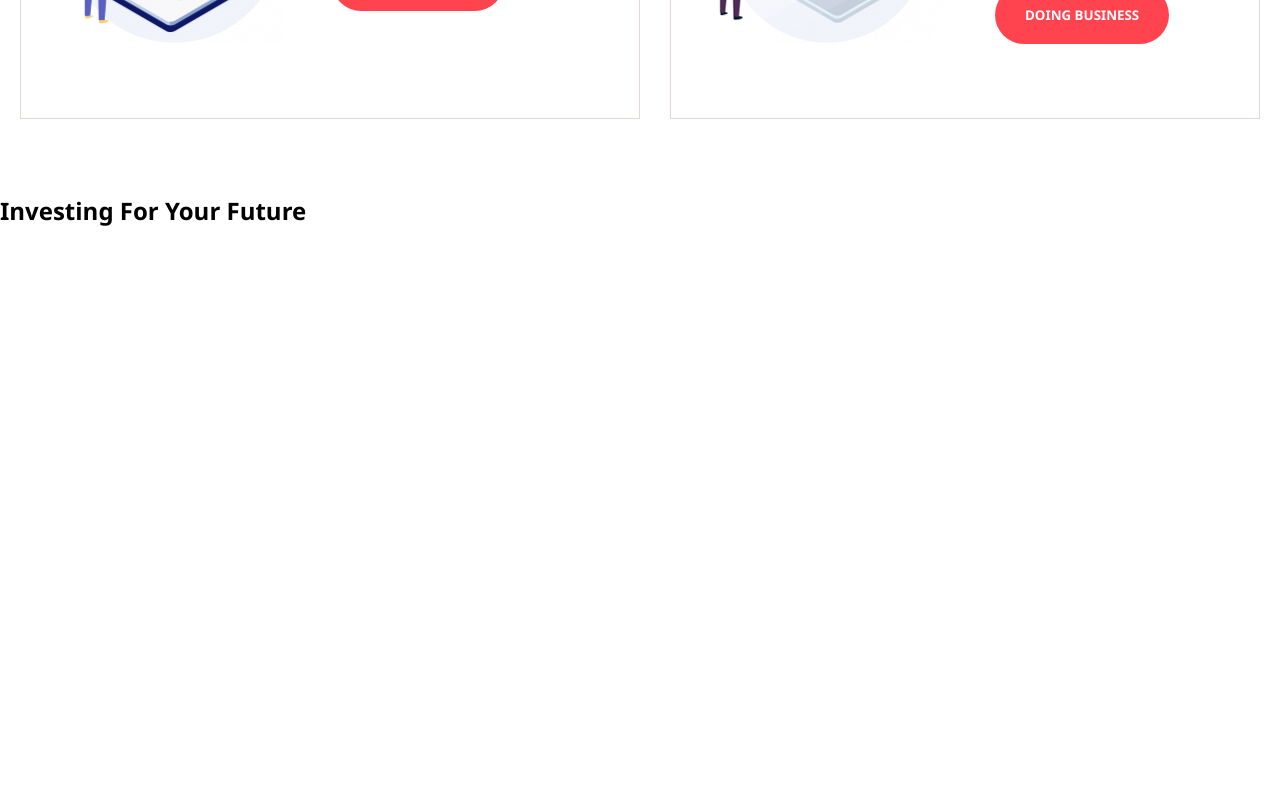
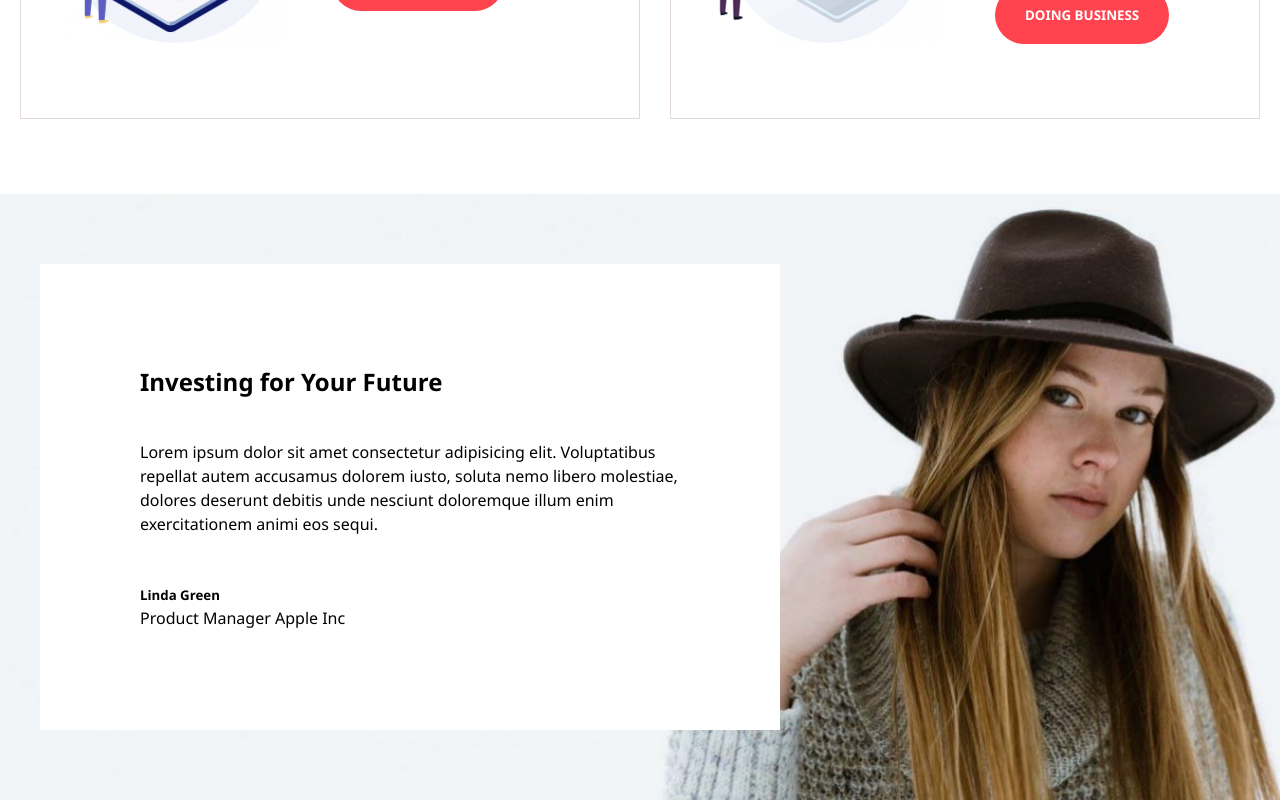
Before and after one commit to AlessandroTacconi/proj-html-vuejs, a Vue app: page / in a window 1280 px wide. Shown: the part 4320-5120 px from the top of the page. Before the commit the page ends 4547 px from the top, so only its background shows below. Built offline with nearby package versions, Linux system fonts and the light colour scheme.

Commit message:
feat: main-last-section

```diff
--- a/src/components/AppMain.vue
+++ b/src/components/AppMain.vue
@@ -6,6 +6,7 @@ import MainRecentCourses from './MainRecentCourses.vue';
 import MainSubscribe from './MainSubscribe.vue';
 import MainPopCourses from './MainPopCourses.vue';
 import MainStart from './MainStart.vue';
+import MainYourFuture from './MainYourFuture.vue';
 
 export default {
   name: 'AppMain',
@@ -17,6 +18,7 @@ export default {
     MainSubscribe,
     MainPopCourses,
     MainStart,
+    MainYourFuture,
   },
 };
 </script>
@@ -29,7 +31,7 @@ export default {
   <MainSubscribe />
   <MainPopCourses />
   <MainStart />
-  <h2>Investing For Your Future</h2>
+  <MainYourFuture />
 </template>
 
 <style scoped></style>
--- a/src/components/MainStart.vue
+++ b/src/components/MainStart.vue
@@ -7,6 +7,7 @@ export default {
 
 <template>
   <div class="container flex">
+    <!-- sheet1 -->
     <div class="left sheet flex">
       <div><img src="/img/image-box-1.png" alt="" /></div>
       <div>
@@ -17,6 +18,9 @@ export default {
         <button class="btn-red">Start Teaching</button>
       </div>
     </div>
+    <!-- /sheet1 -->
+    <!-- sheet2 -->
+
     <div class="right sheet flex">
       <div><img src="/img/image-box-2.png" alt="" /></div>
       <div>
@@ -25,6 +29,7 @@ export default {
         <button class="btn-red">Doing Business</button>
       </div>
     </div>
+    <!-- /sheet2 -->
   </div>
 </template>
 
--- /dev/null
+++ b/src/components/MainYourFuture.vue
@@ -0,0 +1,51 @@
+<script>
+export default {
+  name: 'YourFuture',
+  components: {},
+};
+</script>
+
+<template>
+  <!-- BG -->
+  <div class="bg">
+    <div class="container2">
+      <!-- DESCRIPTION -->
+
+      <div class="text">
+        <h2>Investing for Your Future</h2>
+        <p>
+          Lorem ipsum dolor sit amet consectetur adipisicing elit. Voluptatibus
+          repellat autem accusamus dolorem iusto, soluta nemo libero molestiae,
+          dolores deserunt debitis unde nesciunt doloremque illum enim
+          exercitationem animi eos sequi.
+        </p>
+        <h5>Linda Green</h5>
+        <p>Product Manager Apple Inc</p>
+      </div>
+      <!-- /DESCRIPTION -->
+    </div>
+  </div>
+</template>
+
+<style scoped lang="scss">
+.bg {
+  background-image: url('/img/testimonial.jpg');
+  background-size: cover;
+  background-position: center;
+  background-repeat: no-repeat;
+  padding: 70px 0;
+
+  .text {
+    width: 740px;
+    background-color: white;
+    padding: 100px;
+    line-height: 1.5;
+    h2 {
+      margin-bottom: 40px;
+    }
+    h5 {
+      margin-top: 50px;
+    }
+  }
+}
+</style>
```
Also changed, not shown: src/components/HeaderPrincipal.vue (+11 -0 lines), public/img/testimonial.jpg (added).
